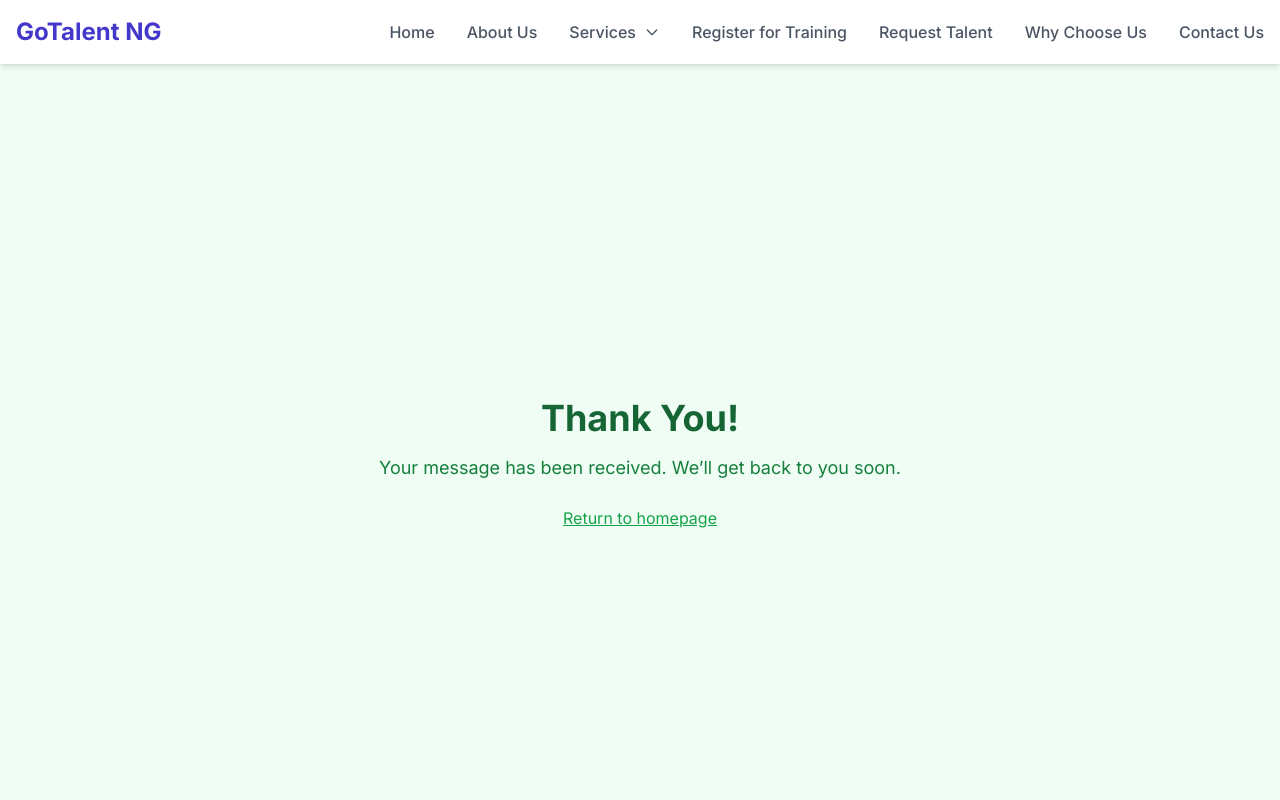
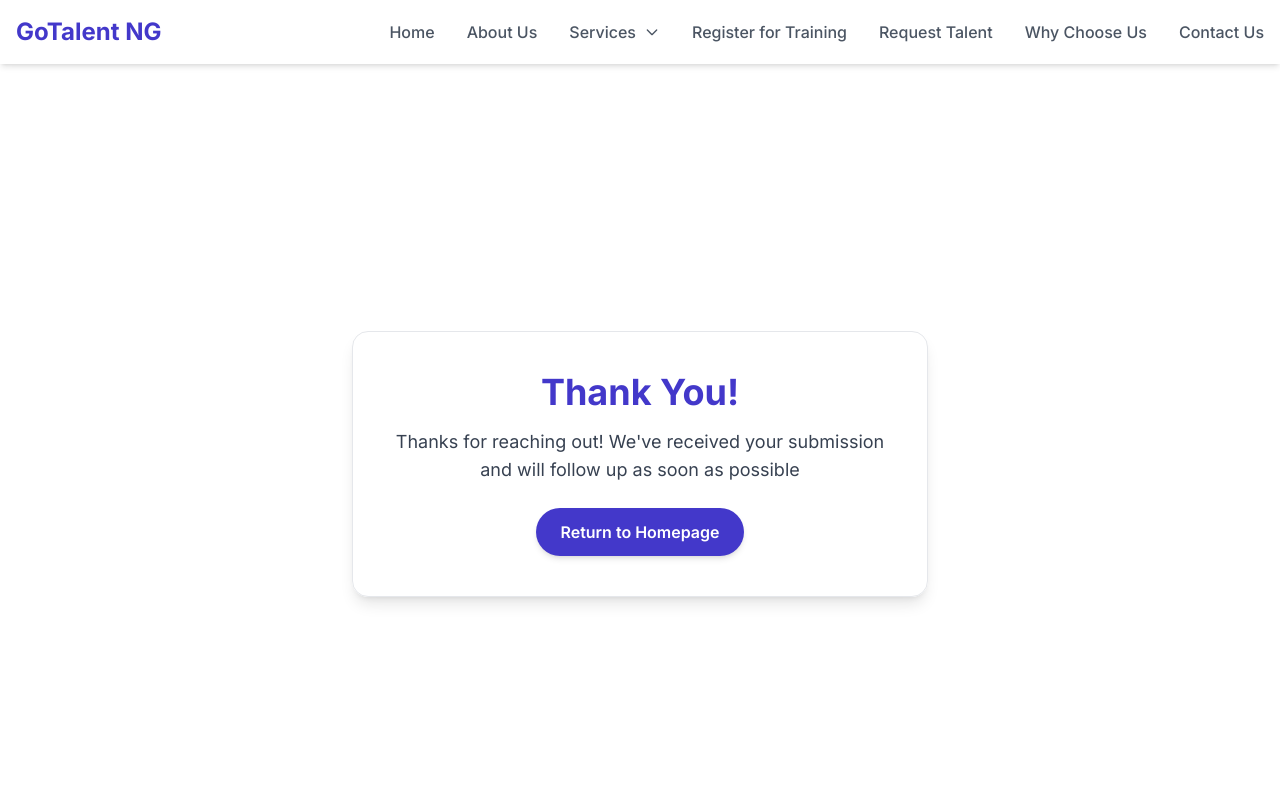
Before and after one commit to A-Melah/gotalentng-web-app, a React (Vite) app: page /thank-you in a window 1280 px wide. Shown: the top 800 px of the page. Built offline with nearby package versions, Linux system fonts and the light colour scheme.

Commit message:
Add themed Thank You page with universal confirmation message for all form types

```diff
--- a/src/pages/ContactUs.jsx
+++ b/src/pages/ContactUs.jsx
@@ -80,8 +80,7 @@ const ContactUs = () => {
                         <p className="text-gray-700 mb-2">Visit us during business hours.</p>
                         <p className="text-gray-700 text-sm">
                             GoTalent NG Limited<br/>
-                            [Your Office Address Line 1]<br/>
-                            [Your Office Address Line 2], Nigeria
+                            [Office Address], Nigeria
                         </p>
                         <p className="text-gray-600 text-sm mt-2">Mon - Fri: 9:00 AM - 5:00 PM WAT</p>
                         <a href="https://maps.app.goo.gl/YourGoogleMapsLink" target="_blank" rel="noopener noreferrer" className="text-indigo-700 hover:underline font-medium mt-2">Get Directions</a>
--- a/src/pages/ThankYou.jsx
+++ b/src/pages/ThankYou.jsx
@@ -1,13 +1,23 @@
 import React from 'react';
+import { Link } from 'react-router-dom';
 
-const ThankYou = () => (
-  <div className="min-h-screen flex items-center justify-center bg-green-50 p-6">
-    <div className="text-center">
-      <h1 className="text-4xl font-bold text-green-800 mb-4">Thank You!</h1>
-      <p className="text-lg text-green-700 mb-6">Your message has been received. We’ll get back to you soon.</p>
-      <a href="/" className="text-green-600 underline">Return to homepage</a>
+const ThankYou = () => {
+  return (
+    <div className="min-h-screen flex flex-col items-center justify-center bg-white px-6 py-16">
+      <div className="max-w-xl w-full text-center border border-gray-200 shadow-lg p-10 rounded-2xl">
+        <h1 className="text-4xl font-bold text-indigo-700 mb-4">Thank You!</h1>
+        <p className="text-gray-700 text-lg mb-6">
+          Thanks for reaching out! We've received your submission and will follow up as soon as possible
+        </p>
+        <Link
+          to="/"
+          className="inline-block bg-indigo-700 text-white px-6 py-3 rounded-full font-semibold shadow-md hover:bg-indigo-800 transition duration-300"
+        >
+          Return to Homepage
+        </Link>
+      </div>
     </div>
-  </div>
-);
+  );
+};
 
 export default ThankYou;
```
